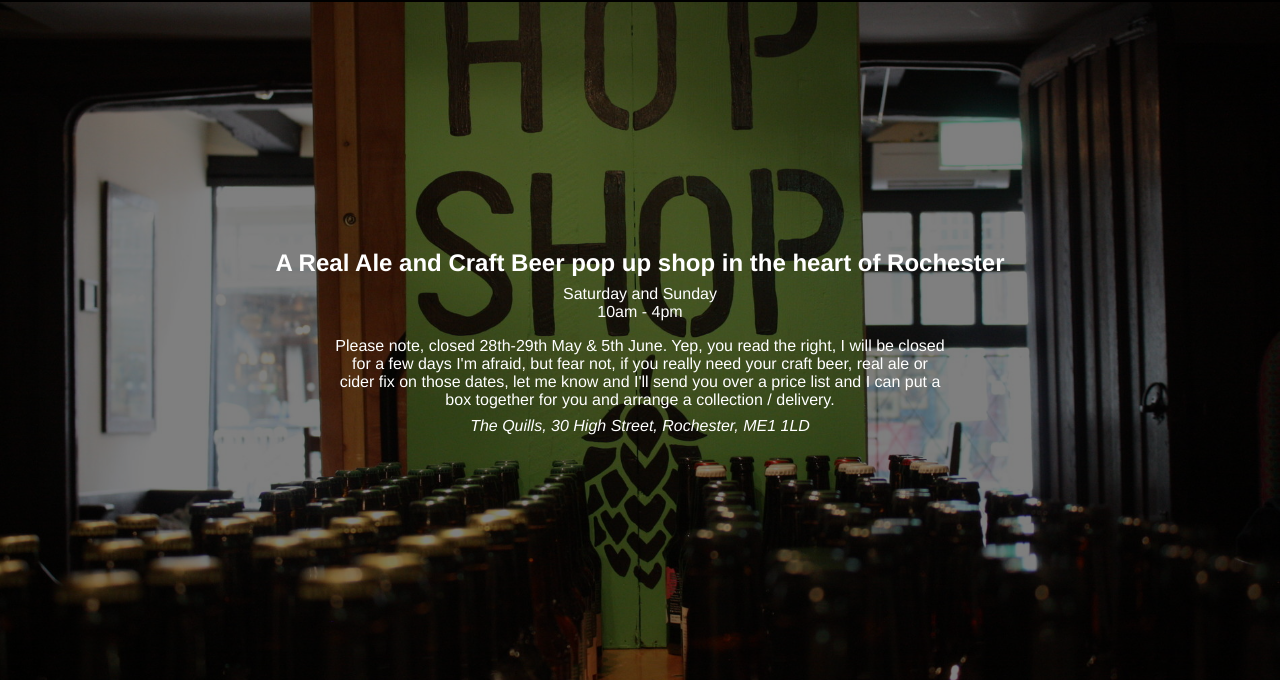
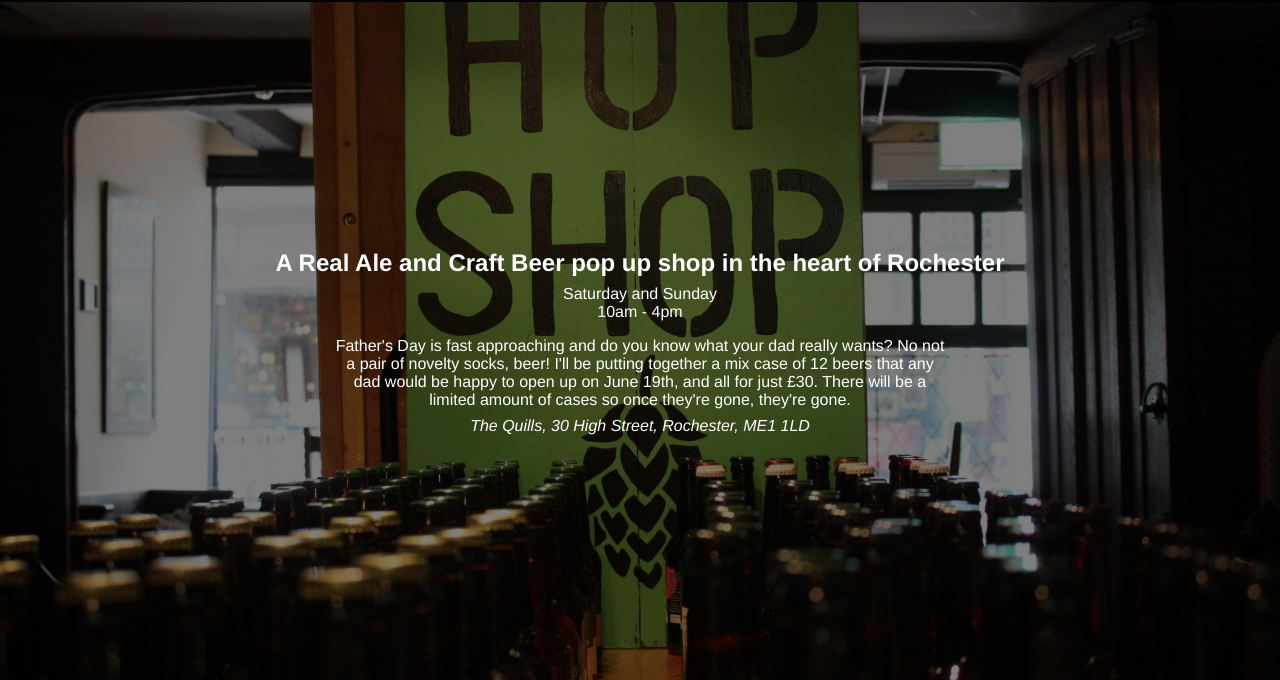
Before and after one commit to AngryMonkeysDevelopment/rochesterhopshop.co.uk, a website: page index.html in a window 1280 px wide. Shown: the part 63-743 px from the top of the page. Drawn offline with Linux system fonts and the light colour scheme.

Commit message:
Fathers day notice.

```diff
--- a/index.html
+++ b/index.html
@@ -14,7 +14,9 @@
       <div id="intro">
         <h1>A Real Ale and Craft Beer pop up shop in the heart of Rochester</h1>
         <p>Saturday and Sunday<br>10am - 4pm<br></p>
-	<p id="notice">Please note, closed 28th-29th May & 5th June. Yep, you read the right, I will be closed for a few days I'm afraid, but fear not, if you really need your craft beer, real ale or cider fix on those dates, let me know and I'll send you over a price list and I can put a box together for you and arrange a collection / delivery.</p>
+	<p id="notice">
+	  Father's Day is fast approaching and do you know what your dad really wants? No not a pair of novelty socks, beer! I'll be putting together a mix case of 12 beers that any dad would be happy to open up on June 19th, and all for just £30. There will be a limited amount of cases so once they're gone, they're gone.
+	</p>
         <address>The Quills, 30 High Street, Rochester, ME1 1LD</address>
       </div>
    </div>
```
